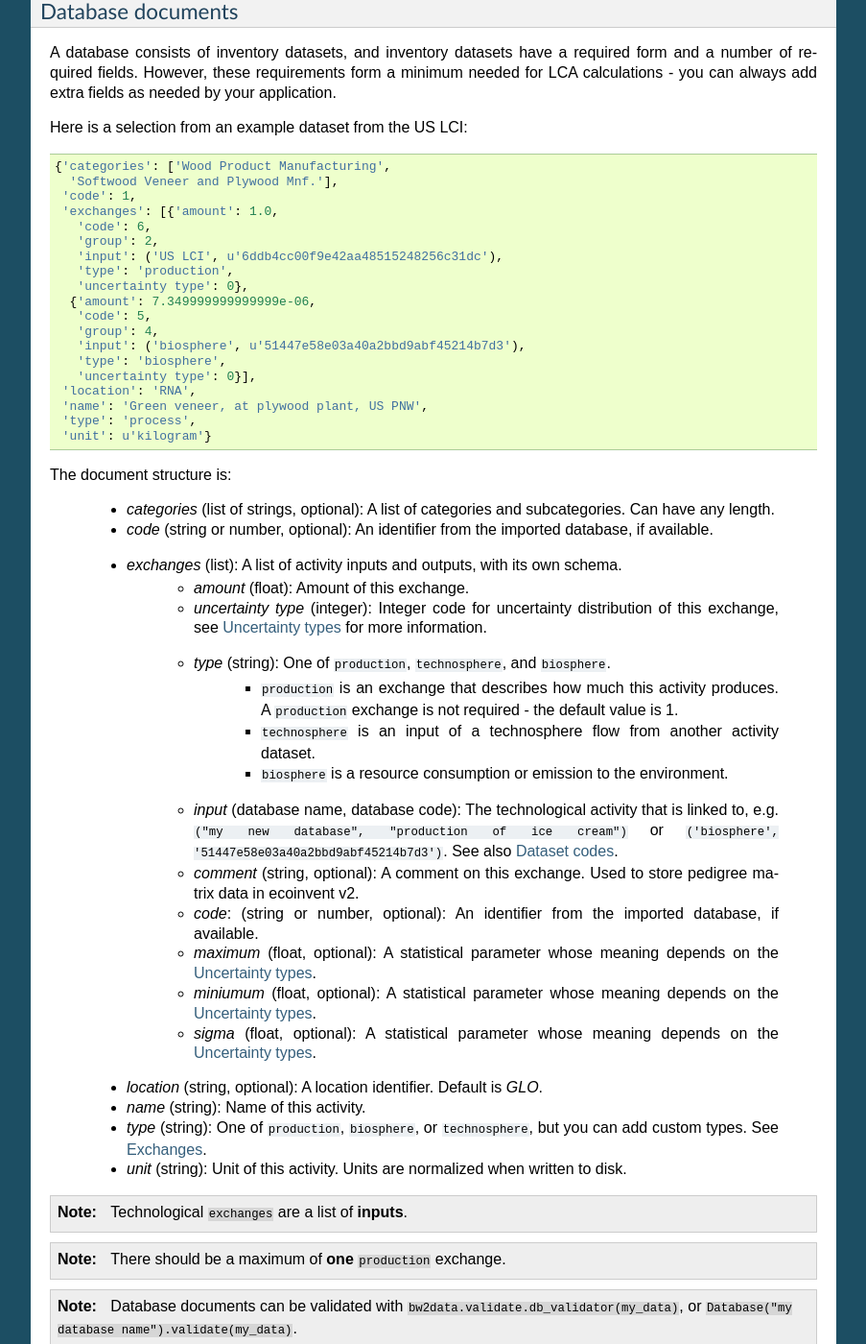
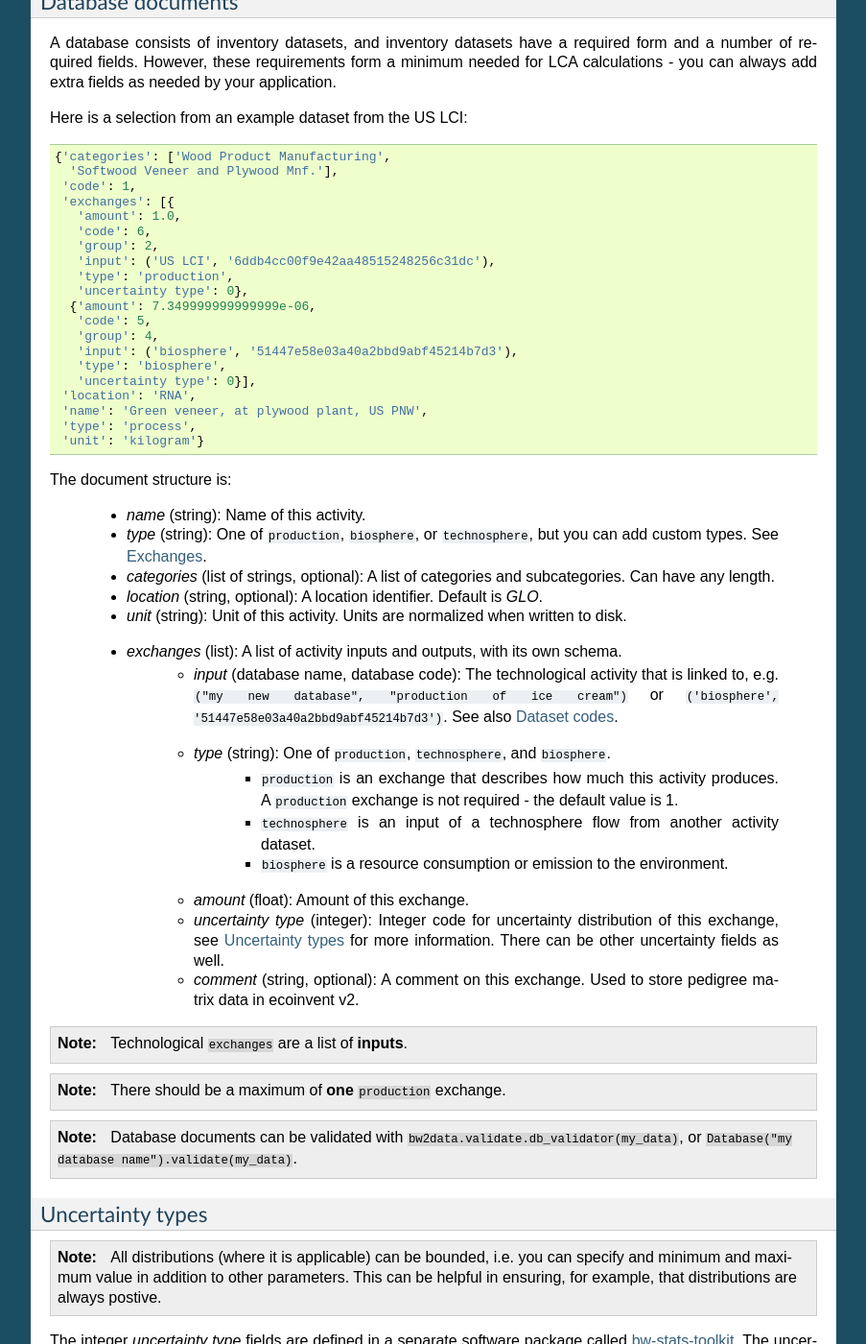
Before and after one commit to brightway-lca/brightway2, a Sphinx documentation site: the page built from docs/key-concepts.rst, in a window 1280 px wide and 1400 px high, scrolled down 4608 px. Shown: the whole window at 96% size, without its empty margins (198-1101 px from the left). Built offline with Sphinx 7.4.7, drawn with Linux system fonts in a browser that asks for light colours; some of the changed text lies outside the part shown.

Commit message:
Update data formats

```diff
--- a/docs/key-concepts.rst
+++ b/docs/key-concepts.rst
@@ -70,7 +73,8 @@
 .. code-block:: python
 
     {'categories': ['biomass', 'fuels'],
-     'exchanges': [{'amount': 11968.25,
+     'exchanges': [{
+       'amount': 11968.25,
        'code': 7,
        'comment': 'From gasoline',
        'group': 2,
@@ -181,15 +185,11 @@
 .. code-block:: python
 
     {u'depends': [u'biosphere'],
-     u'from format': [u'Ecospold', 1],
-     u'number': 4087,
      u'version': 1}
 
 Databases have the following metadata:
 
     * *depends*: A list of database names that this database links into and depends upon.
-    * *from format*: The format this database was imported from. Can be a string or a list.
-    * *number*: Number of inventory datasets.
     * *version*: The integer version number of this database. Each time a database is saved this number is automatically incremented.
 
 .. _database-documents:
@@ -206,44 +206,40 @@
     {'categories': ['Wood Product Manufacturing',
       'Softwood Veneer and Plywood Mnf.'],
      'code': 1,
-     'exchanges': [{'amount': 1.0,
+     'exchanges': [{
+       'amount': 1.0,
        'code': 6,
        'group': 2,
-       'input': ('US LCI', u'6ddb4cc00f9e42aa48515248256c31dc'),
+       'input': ('US LCI', '6ddb4cc00f9e42aa48515248256c31dc'),
        'type': 'production',
        'uncertainty type': 0},
       {'amount': 7.349999999999999e-06,
        'code': 5,
        'group': 4,
-       'input': ('biosphere', u'51447e58e03a40a2bbd9abf45214b7d3'),
+       'input': ('biosphere', '51447e58e03a40a2bbd9abf45214b7d3'),
        'type': 'biosphere',
        'uncertainty type': 0}],
      'location': 'RNA',
      'name': 'Green veneer, at plywood plant, US PNW',
      'type': 'process',
-     'unit': u'kilogram'}
+     'unit': 'kilogram'}
 
 The document structure is:
 
+    * *name* (string): Name of this activity.
+    * *type* (string): One of ``production``, ``biosphere``, or ``technosphere``, but you can add custom types. See :ref:`exchanges`.
     * *categories* (list of strings, optional): A list of categories and subcategories. Can have any length.
-    * *code* (string or number, optional): An identifier from the imported database, if available.
+    * *location* (string, optional): A location identifier. Default is *GLO*.
+    * *unit* (string): Unit of this activity. Units are normalized when written to disk.
     * *exchanges* (list): A list of activity inputs and outputs, with its own schema.
-        * *amount* (float): Amount of this exchange.
-        * *uncertainty type* (integer): Integer code for uncertainty distribution of this exchange, see :ref:`uncertainty-type` for more information.
+        * *input* (database name, database code): The technological activity that is linked to, e.g. ``("my new database", "production of ice cream")`` or ``('biosphere', '51447e58e03a40a2bbd9abf45214b7d3')``. See also :ref:`dataset-codes`.
         * *type* (string): One of ``production``, ``technosphere``, and ``biosphere``.
             * ``production`` is an exchange that describes how much this activity produces. A ``production`` exchange is not required - the default value is 1.
             * ``technosphere`` is an input of a technosphere flow from another activity dataset.
             * ``biosphere`` is a resource consumption or emission to the environment.
-        * *input* (database name, database code): The technological activity that is linked to, e.g. ``("my new database", "production of ice cream")`` or ``('biosphere', '51447e58e03a40a2bbd9abf45214b7d3')``. See also :ref:`dataset-codes`.
+        * *amount* (float): Amount of this exchange.
+        * *uncertainty type* (integer): Integer code for uncertainty distribution of this exchange, see :ref:`uncertainty-type` for more information. There can be other uncertainty fields as well.
         * *comment* (string, optional): A comment on this exchange. Used to store pedigree matrix data in ecoinvent v2.
-        * *code*: (string or number, optional): An identifier from the imported database, if available.
-        * *maximum* (float, optional): A statistical parameter whose meaning depends on the :ref:`uncertainty-type`.
-        * *miniumum* (float, optional): A statistical parameter whose meaning depends on the :ref:`uncertainty-type`.
-        * *sigma* (float, optional): A statistical parameter whose meaning depends on the :ref:`uncertainty-type`.
-    * *location* (string, optional): A location identifier. Default is *GLO*.
-    * *name* (string): Name of this activity.
-    * *type* (string): One of ``production``, ``biosphere``, or ``technosphere``, but you can add custom types. See :ref:`exchanges`.
-    * *unit* (string): Unit of this activity. Units are normalized when written to disk.
 
 .. note::
     Technological ``exchanges`` are a list of **inputs**.
@@ -293,14 +289,12 @@
 
     {u'abbreviation': u'ecologicals1997tt-UHk4Z8Pr',
      u'description': u'Swiss method',
-     u'num_cfs': 1249,
      u'unit': u'UBP'}
 
 Methods have the following metadata:
 
     * *abbreviation*: Becuase LCIA methods have long and complicated names, Brightway2 abbreviates them to get a safe filename to save the data.
     * *description*: A description of this method or submethod.
-    * *num_cfs*: Number of characterization factors.
     * *unit*: The unit of this method or submethod.
 
 LCIA method documents
```
Also changed, not shown: other parts of docs/key-concepts.rst (+8 -4 lines).
